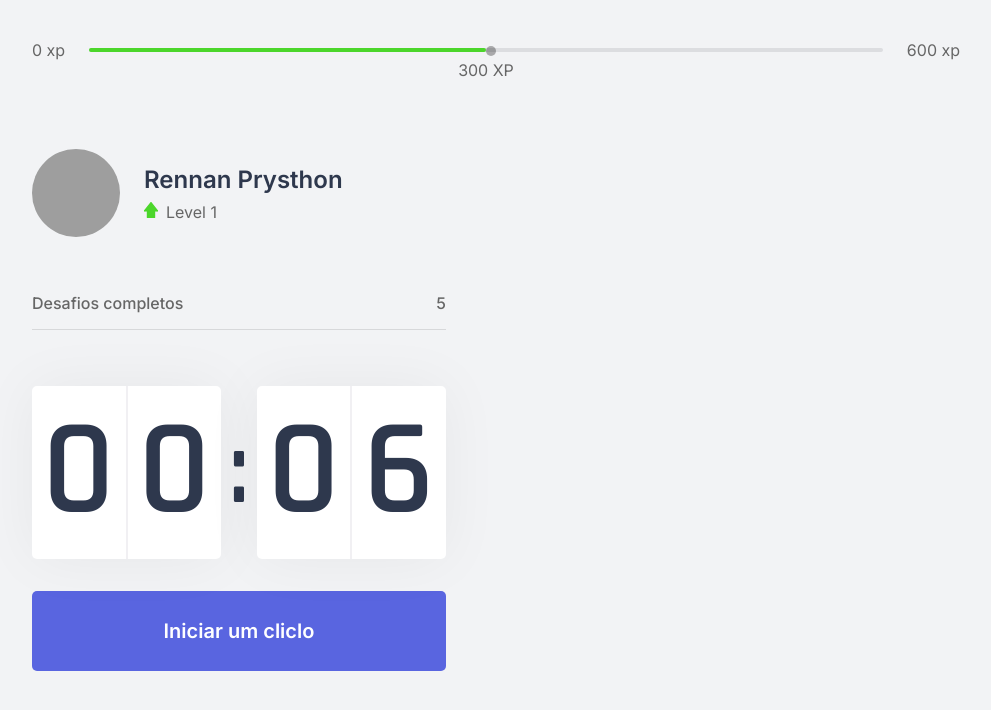
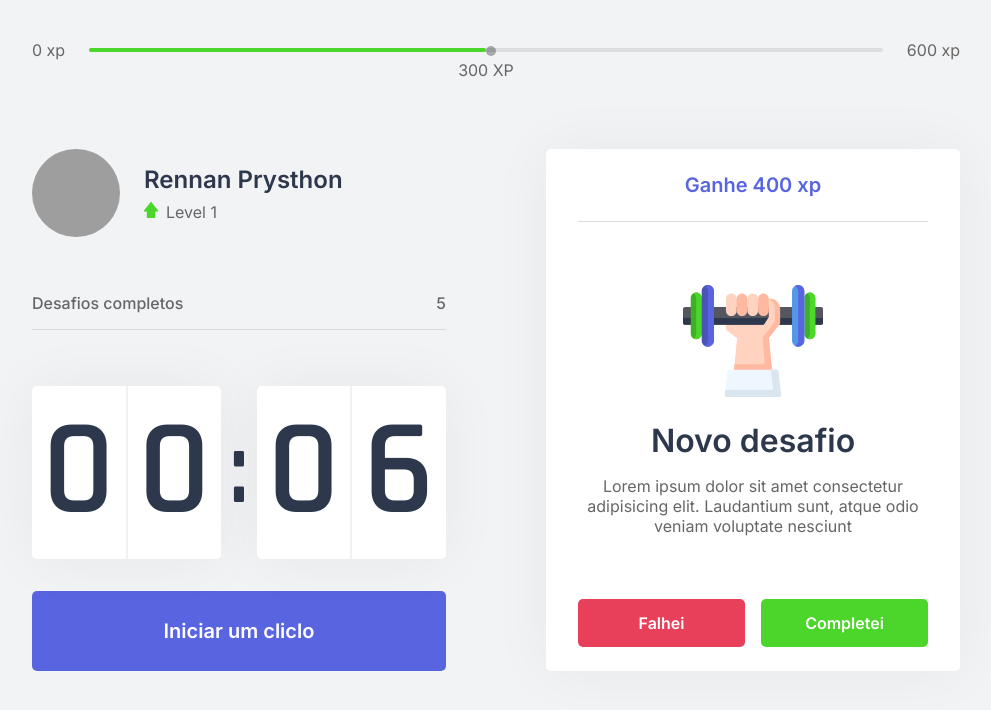
Before and after one commit to RennanPrysthon/nlw-next-moveit, a Next.js app: page / in a window 1280 px wide. Shown: the top 710 px of the page, without its empty margins (144-1135 px from the left). Built offline with nearby package versions, Linux system fonts and the light colour scheme; grey boxes are pictures that could not be loaded.

Commit message:
feat: ChallengeBox finished. Added all styles

```diff
--- /dev/null
+++ b/src/components/ChallengesBox.tsx
@@ -0,0 +1,45 @@
+import React from 'react';
+import styles from '../styles/components/ChallengeBox.module.css'
+
+const ChallengeBox: React.FC = () => {
+  const hasActiveChallenge = false;
+  return (
+    <div className={styles.challengeBoxContainer}>
+     { hasActiveChallenge && (
+       <div className={styles.challengeNotActive}>
+       <strong>Finalize um ciclo para receber um desafio</strong>
+       <p>
+         <img src="icons/level-up.svg" alt="Level Up"/>
+         Avance de level completando desafios
+       </p>
+      </div>
+     ) }
+
+     { !hasActiveChallenge && (
+       <div className={styles.challengeActive}>
+        <header>Ganhe 400 xp</header>
+        <main>
+          <img src="icons/body.svg" alt=""/>
+          <strong>Novo desafio</strong>
+          <p>
+            Lorem ipsum dolor sit amet consectetur adipisicing elit. Laudantium sunt, atque odio veniam voluptate nesciunt
+          </p>
+        </main>
+
+        <footer>
+          <button
+            type="button"
+            className={styles.challengeFailedButton}
+          >Falhei</button>
+          <button
+            type="button"
+            className={styles.challengeSucceededButton}
+          >Completei</button>
+        </footer>
+       </div>
+     ) }
+    </div>
+  )
+}
+
+export default ChallengeBox;
--- a/src/pages/index.tsx
+++ b/src/pages/index.tsx
@@ -1,11 +1,12 @@
 import React from 'react'
+import Head from 'next/head'
+
 import CompletedChallenges from '../components/CompletedChallenges';
 import Countdown from '../components/Countdown';
 import ExperienceBar from '../components/ExperienceBar';
+import ChallengeBox from '../components/ChallengesBox';
 
 import { Profile } from '../components/Profile';
-
-import Head from 'next/head'
 
 import styles from '../styles/pages/Home.module.css'
 
@@ -24,7 +25,7 @@
           <Countdown />
         </div>
         <div>
-
+          <ChallengeBox />
         </div>
       </section>
     </div>
--- /dev/null
+++ b/src/styles/components/ChallengeBox.module.css
@@ -0,0 +1,106 @@
+.challengeBoxContainer {
+  height: 100%;
+
+  background: var(--white);
+  border-radius: 5px;
+  box-shadow: 0 0 60px rgba(0,0,0,0.05);
+  padding: 1.5rem 2rem;
+
+  display: flex;
+  flex-direction: column;
+  align-items: center;
+  justify-content: center;
+  text-align: center;
+}
+
+.challengeNotActive {
+  display: flex;
+  flex-direction: column;
+  align-items: center;
+}
+
+.challengeNotActive strong {
+  font-size: 1.5rem;
+  font-weight: 500;
+  line-height: 1.4;
+}
+
+.challengeNotActive p {
+  display: flex;
+  flex-direction: column;
+  align-items: center;
+  line-height: 1.4;
+  max-width: 70%;
+  margin-top: 3rem;
+}
+
+.challengeNotActive p img {
+  margin-bottom: 1rem;
+}
+
+.challengeActive {
+  height: 100%;
+
+  display: flex;
+  flex-direction: column;
+}
+
+.challengeActive header {
+  color: var(--blue);
+  font-weight: 600;
+  font-size: 1.25rem;
+  padding: 0 2rem 1.5rem;
+  border-bottom: 1px solid var(--gray-line);
+}
+
+.challengeActive main {
+  flex: 1;
+  display: flex;
+  flex-direction: column;
+  align-items: center;
+  justify-content: center;
+}
+
+.challengeActive main strong {
+  font-size: 2rem;
+  font-weight: 600;
+  color: var(--title);
+  margin: 1.5rem 0 1rem;
+}
+
+.challengeActive footer {
+  display: grid;
+  grid-template-columns: repeat(2, 1fr);
+  gap: 1rem;
+}
+
+
+.challengeActive footer button {
+  height: 3rem;
+
+  display: flex;
+  align-items: center;
+  justify-content: center;
+
+  border: 0;
+  border-radius: 5px;
+
+  color: var(--white);
+
+  font-size: 1rem;
+  font-weight: 600;
+
+  transition: .2s;
+}
+
+.challengeActive footer button:hover {
+  filter: brightness(0.9);
+}
+
+.challengeActive footer button.challengeFailedButton {
+  background: var(--red);
+}
+
+.challengeActive footer button.challengeSucceededButton {
+  background: var(--green);
+}
```
